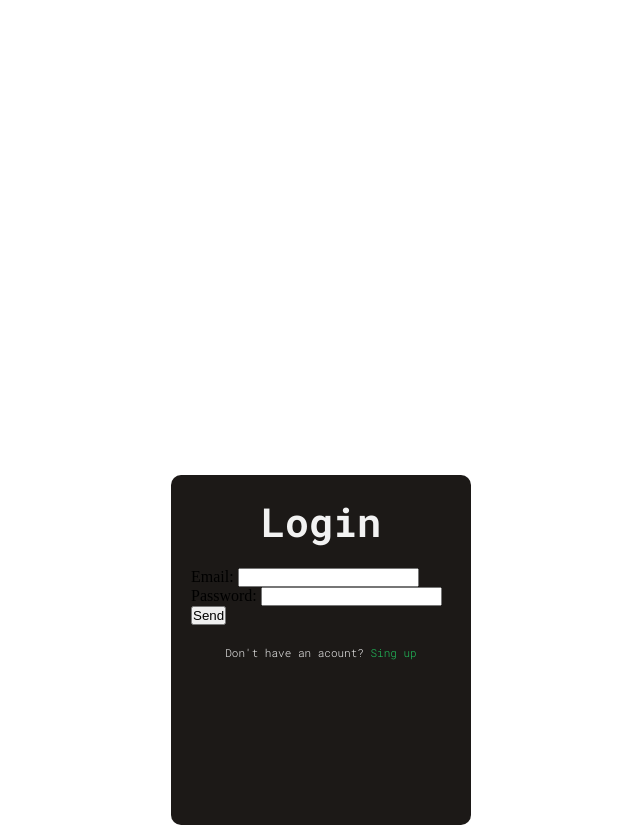
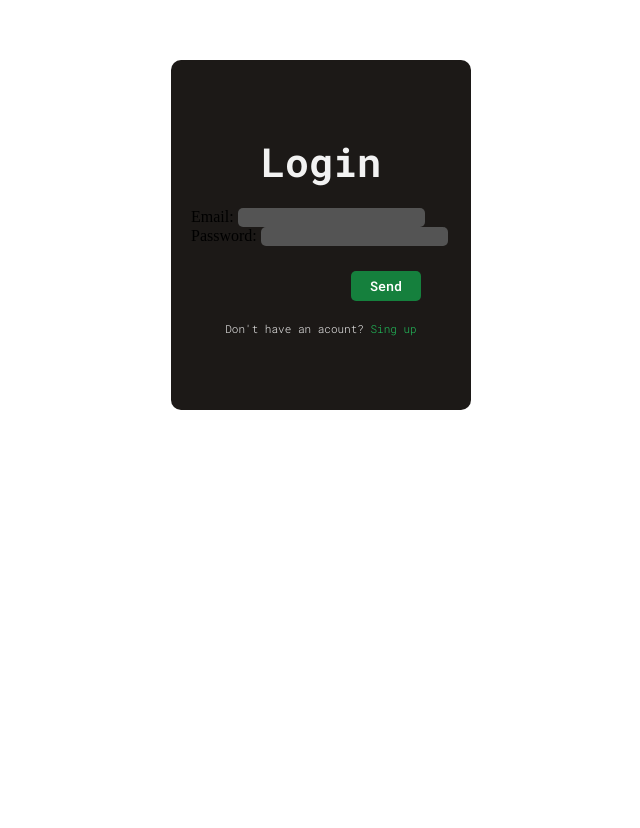
Before and after one commit to ThaisGO/projetos-comuns, a plain HTML site: page projetos/tela-login/Leonardo/index.html in a window 1280 px wide. Shown: the part 165-993 px from the top of the page, without its empty margins (319-959 px from the left). After the commit the page ends 800 px from the top, so only its background shows below. Drawn offline with Linux system fonts and the light colour scheme.

Commit message:
fix: fixing minor errors and giving instructions

```diff
--- a/projetos/tela-login/Leonardo/index.html
+++ b/projetos/tela-login/Leonardo/index.html
@@ -3,11 +3,10 @@
 <head>
     <meta charset="UTF-8">
     <meta name="viewport" content="width=device-width, initial-scale=1.0">
-    <link rel="stylesheet" href="./style.css">
+    <link rel="stylesheet" href="style.css">
     <title>Login</title>
 </head>
 <body>
-
     <section>
         <h1>Login</h1>
         <!--Ctrl + shift + p = envelopar -->
--- a/projetos/tela-login/Leonardo/style.css
+++ b/projetos/tela-login/Leonardo/style.css
@@ -6,21 +6,39 @@
     box-sizing: border-box;
 }
 
+/* pensa que o body é a caixa grande e o section a caixa pequena dentro dele, certo?
+Por isso eu usei o flex para alinhar o section no centro, mas eu preciso especificar a altura e largura da caixa grande pra caixa pequena saber onde ela vai caber. */
+body {
+    height: 100vh;
+    max-width: 1440px;
+    width: 100%;
+    display: flex;
+    justify-content: center;
+    align-items: center;
+}
+
 
 section{
     display: flex;
     width: 300px;
     height: 350px;
     flex-direction: column;
-    margin: 50% auto;
+    /* margin: 50% auto; */
+    /* se você usa o flex então pode usar essas duas propriedades abaixo para alinhar as coisas ao centro! Não precisa de margin */
+    justify-content: center;
+    align-items: center;
+
     background-color: #1C1917;
     padding: 20px;
     border-radius: 10px;
 }
 div > p, h1{
     color: #F2F2F2;
+}
 
-}
+/* Aqui você tem que estilizar as labels */
+/* e lembra que essas classes não existem mais, você usou id's
+então seria: #iemail e #ipassword */
 .email p, .password p {
     padding: 5px;
     font-weight: 500;
@@ -29,7 +47,10 @@ div > p, h1{
     font-size: 13px;
 
 }
-.email input, .password input{
+
+/* .email input, .password input{ */
+/*  Já que as classes não existem mais é mais fácil selecionar todos os inputs do form! */
+form input {
     background-color: #545454;
     border: none;
     border-radius: 5px;
@@ -50,7 +71,10 @@ h1{
     font-size: 40px;
     font-family:"Roboto Mono", monospace;
 }
-section button{
+
+/* Aqui eu to selecionando o input do tipo 'submit' diretamente pelo css, mas nada impede do você criar uma classe nele e estilizar! É só mais um jeito de selecionar ele no CSS */
+/* section button{ */
+section input[type='submit'] {
     width: 70px;
     height: 30px;
     padding: 5px 10px;
@@ -64,7 +88,8 @@ section button{
     font-family:"Roboto Mono", monospace;
 
 }
-section button:hover{
+/* section button:hover{ */
+section input[type='submit']:hover {
     width: 70px;
     height: 30px;
     padding: 5px 10px;
```
